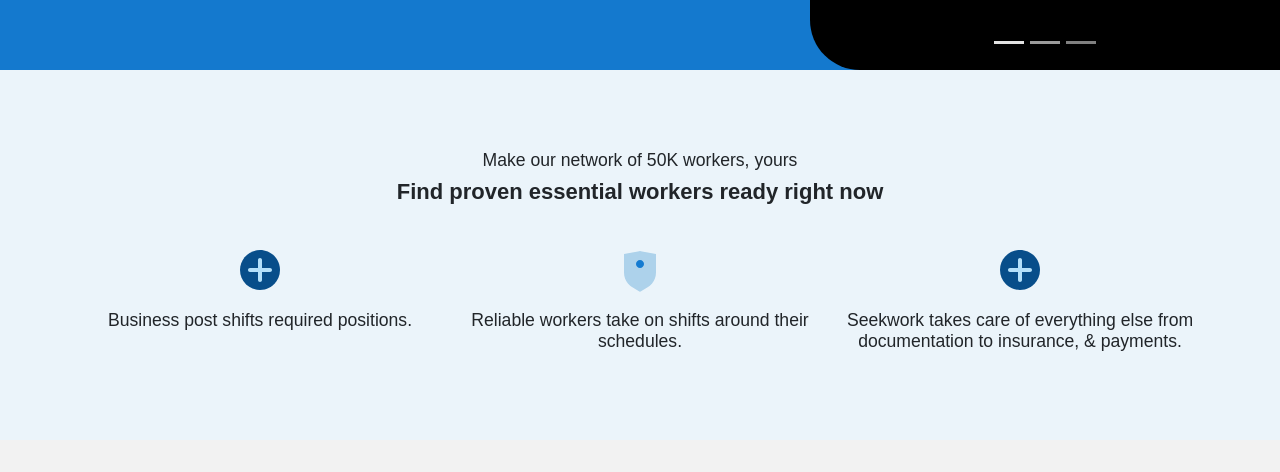
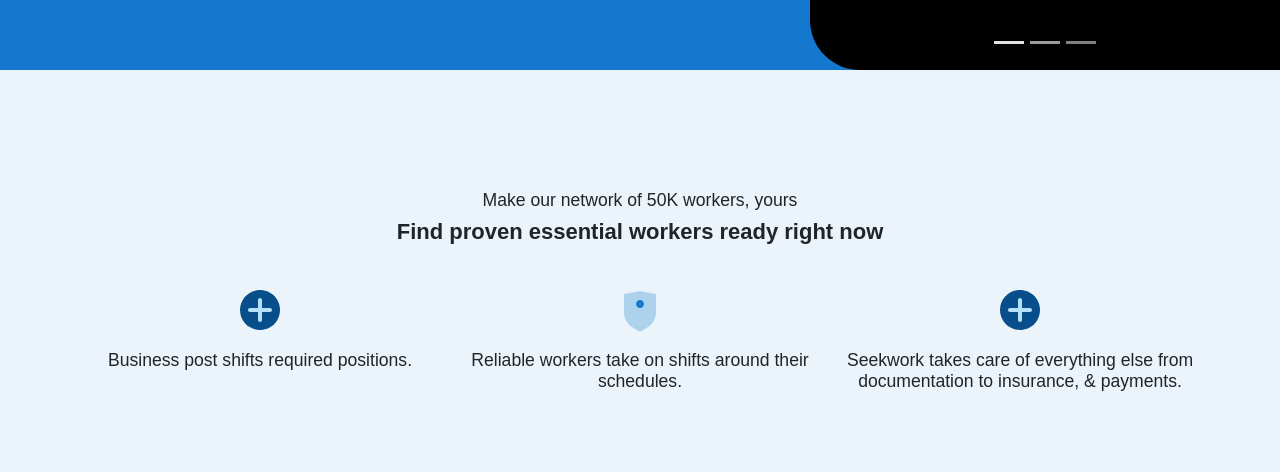
Before and after one commit to harjas022/Seekster, a React (Create React App) app: page / in a window 1280 px wide. Shown: the part 480-952 px from the top of the page. Built offline with nearby package versions, Linux system fonts and the light colour scheme.

Commit message:
Changed styles on HowItWorks

```diff
--- a/src/components/HowItWorks/HowItWorks.js
+++ b/src/components/HowItWorks/HowItWorks.js
@@ -4,7 +4,7 @@
 const HowItWorks = () => {
     return (
         <div id="how-it-works"
-            className="bg-secondary d-flex flex-column align-items-center py-8">
+            className="bg-secondary d-flex flex-column align-items-center py-10">
 
             <h6 className="text-center">
                 Make our network of 50K workers, yours
```
